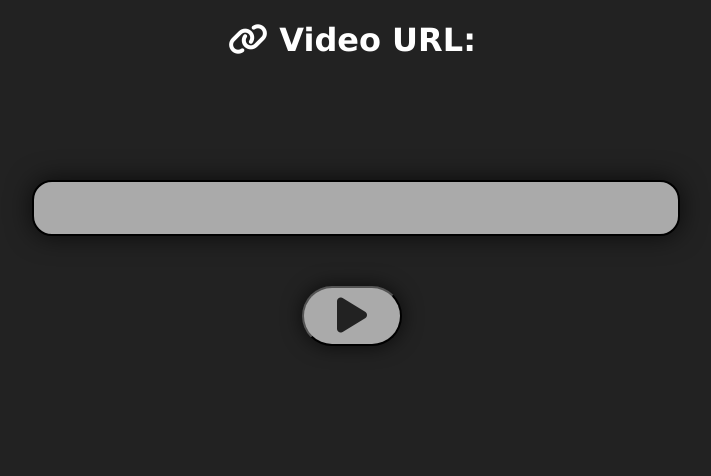
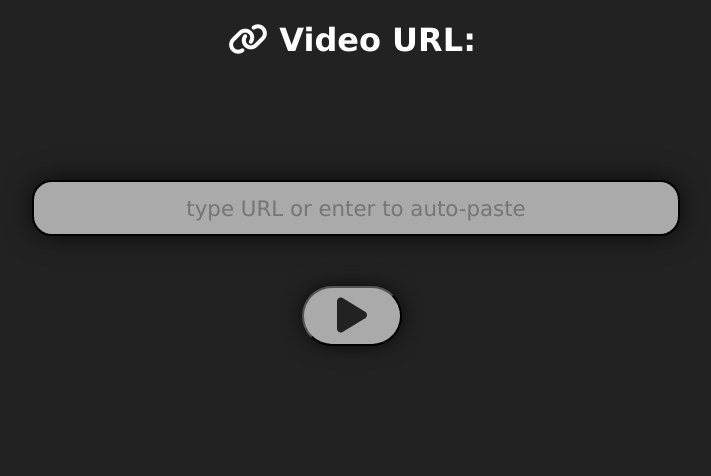
Before and after one commit to Matszwe02/ytdlp_web_player, a Flask app: page / in a window 1280 px wide. Shown: the part 227-703 px from the top of the page, without its empty margins (288-999 px from the left). Run offline with Flask 3, Linux system fonts and the light colour scheme.

Commit message:
feat: Auto paste url

```diff
--- a/templates/index.html
+++ b/templates/index.html
@@ -17,8 +17,8 @@
 
         <div style="display: inline-block; text-align: center; width: 50%" class="non-video">
             <h1><i class="fa-solid fa-link"></i> Video URL:</h1>
-            <input type="text" id="standard_url" name="url" />
-            <button onclick="window.location.href='/watch?url=' + encodeURIComponent(document.getElementById('standard_url').value)" class="play-button">
+            <input type="text" id="standard_url" name="url" placeholder="type URL or enter to auto-paste"/>
+            <button onclick="handlePlayButtonClick()" class="play-button">
                 <i class="fa-solid fa-play"></i>
             </button>
         </div>
@@ -53,6 +53,22 @@
                     expandButton.classList.remove('expanded');
                 }
             });
+
+            function handlePlayButtonClick()
+            {
+                const urlInput = document.getElementById('standard_url');
+                let url = urlInput.value.trim();
+                if (url)
+                {
+                    window.location.href = '/watch?url=' + encodeURIComponent(url);
+                    return;
+                }
+                navigator.clipboard.readText()
+                    .then(clipboardText => {
+                        url = clipboardText.trim();
+                        window.location.href = '/watch?url=' + encodeURIComponent(url);
+                    })
+            }
         </script>
     </body>
 </html>
```
